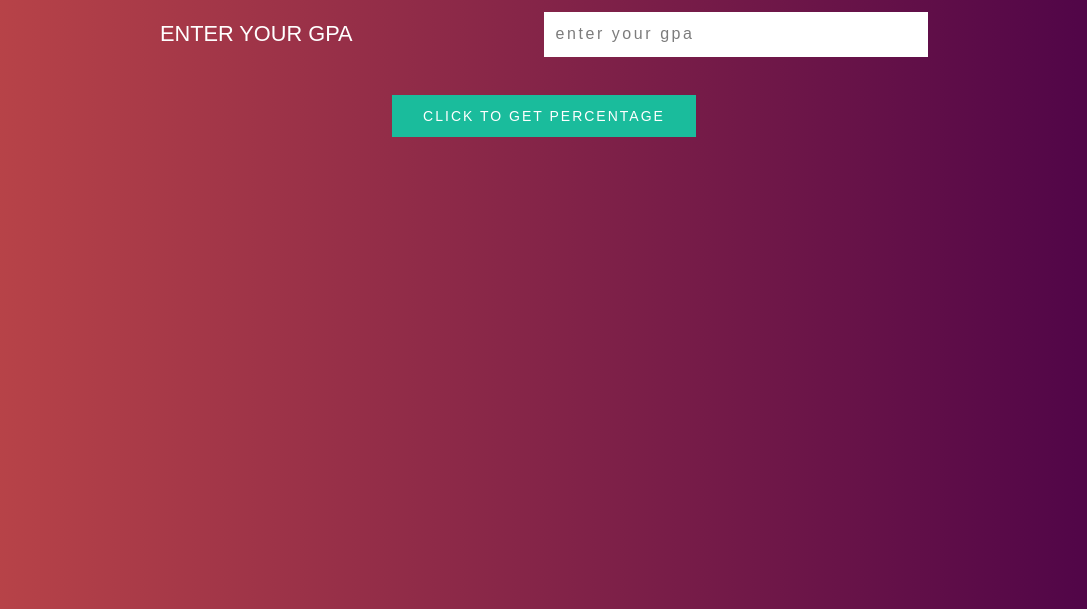
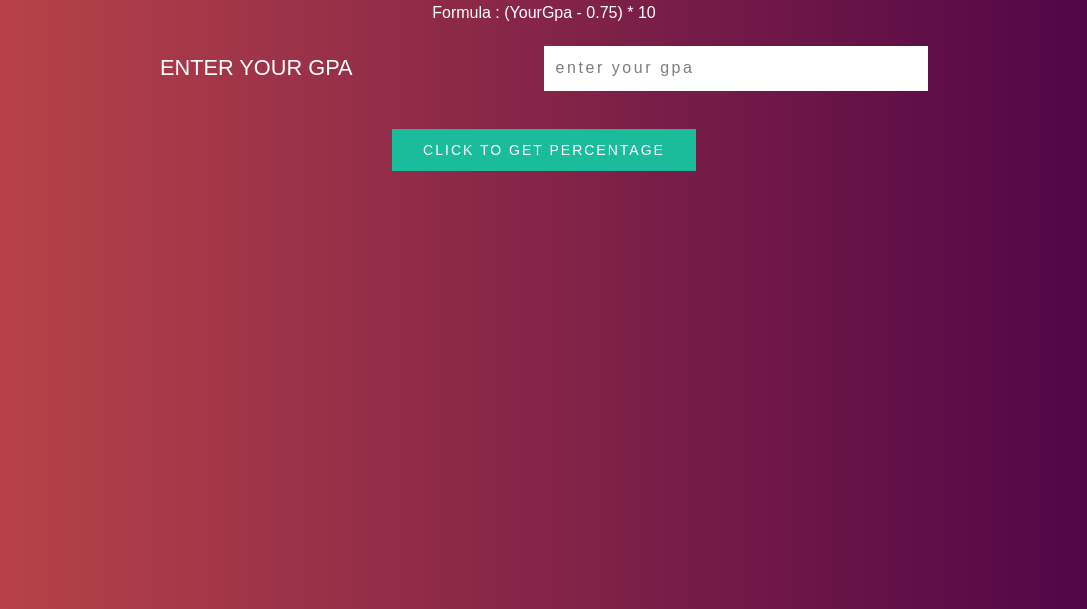
Before and after one commit to abulhayat1/makautCgpaToPercentage, a plain HTML site: page index.html in a window 1280 px wide. Shown: the part 191-800 px from the top of the page, without its empty margins (96-1183 px from the left). Drawn offline with nearby package versions, Linux system fonts and the light colour scheme.

Commit message:
Update index.html

```diff
--- a/index.html
+++ b/index.html
@@ -17,6 +17,7 @@
 
     <div class="heading">
     		<h3>MAKAUT CGPA TO PERCENTAGE</h3>
+	    	<p>Formula : (YourGpa - 0.75) * 10 </p>
     </div>
     <div class="field pixel">
 		<label for="dgpa">Enter Your GPA</label>
```
